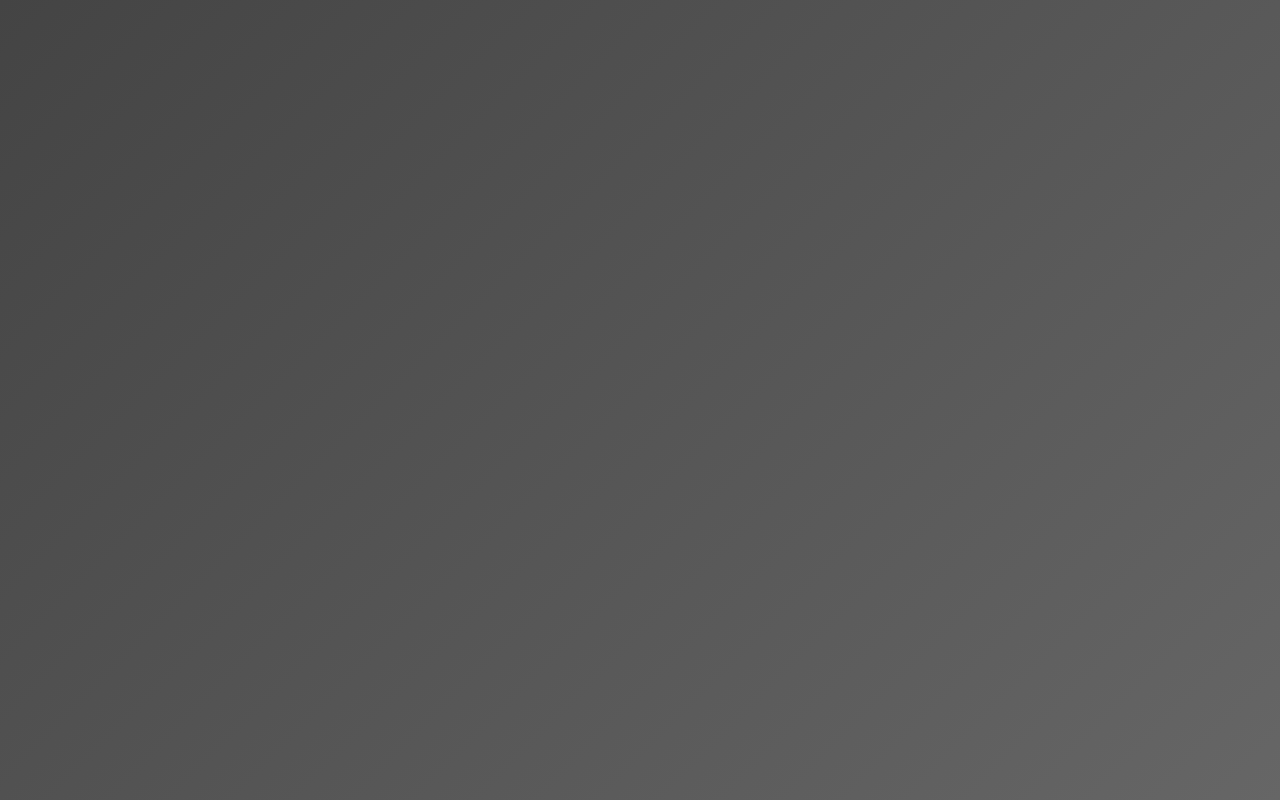
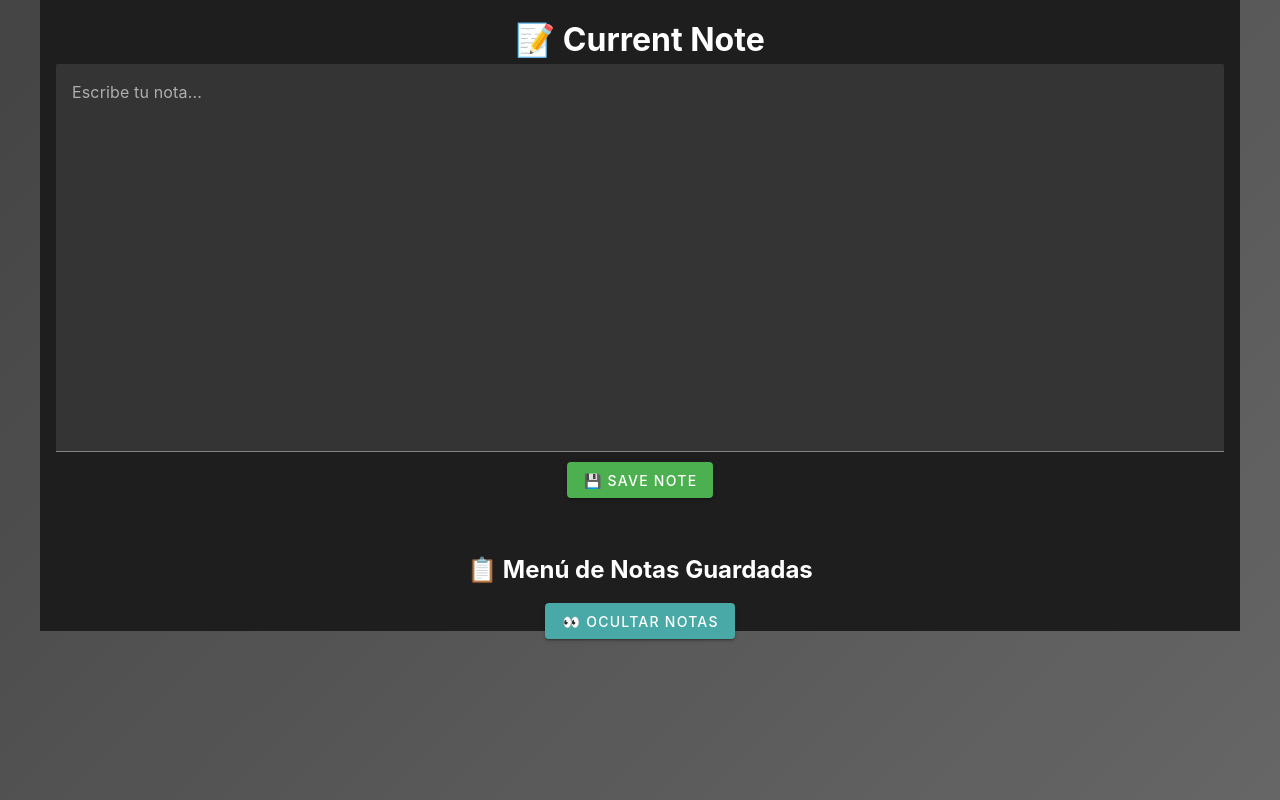
Before and after one commit to LucasJappert/online-notes, a Vue app: page /notes in a window 1280 px wide. Before the commit this address had no page. Built offline with nearby package versions, Linux system fonts and the light colour scheme.

Commit message:
add notepad section

```diff
--- a/src/plugins/vuetify.ts
+++ b/src/plugins/vuetify.ts
@@ -1,7 +1,8 @@
 // src/plugins/vuetify.ts
 import { createVuetify } from "vuetify";
+
+import * as directives from 'vuetify/directives';
 import * as components from 'vuetify/components';
-import * as directives from 'vuetify/directives';
 
 export default createVuetify({
     components,
--- a/src/router/index.ts
+++ b/src/router/index.ts
@@ -10,6 +10,11 @@ const routes: Array<any> = [
         path: "/index.html",
         redirect: "/",
     },
+    {
+        name: "Notepad",
+        path: "/notes",
+        component: () => import("../views/MyNotepad.vue"),
+    }
 ];
 
 const BASE_URL = import.meta.env.BASE_URL;
--- a/src/views/Home.vue
+++ b/src/views/Home.vue
@@ -1,5 +1,7 @@
 <template>
     <div class="container">
+        <!-- Agrego un link a notes -->
+        <v-btn @click="$router.push('/notes')">Ir a Notas</v-btn>
 
         <!-- Barra de Progreso -->
         <div class="progress-container">
@@ -68,6 +70,7 @@ export default defineComponent({
         const currentHours = ref<number>(0);
         const addHoursInput = ref<number>(1);
         const logs = ref<{ timestamp: string, hoursAdded: number; }[]>([]);
+        const date = ref<Date>(new Date());
 
         const progressPercentage = computed(() => {
             return maxHours.value > 0
@@ -131,7 +134,7 @@ export default defineComponent({
             logs,
             addHours,
             resetProgress,
-            removeLog
+            removeLog, date
         };
     },
     mounted() {
--- /dev/null
+++ b/src/views/MyNotepad.vue
@@ -0,0 +1,204 @@
+<template>
+    <v-container class="dark-theme">
+        <v-row>
+            <v-col cols="12">
+                <h1 class="title">📝 Current Note</h1>
+                <v-textarea v-model="currentNote" label="Escribe tu nota..." rows="15" outlined class="note-textarea"
+                    @input="autoSaveCurrentNote"></v-textarea>
+                <v-btn @click="saveNote" color="success" class="save-btn">💾 SAVE NOTE</v-btn>
+            </v-col>
+
+            <v-col cols="12" class="mt-5">
+                <h2 class="subtitle">📋 Menú de Notas Guardadas</h2>
+                <v-btn @click="toggleNotes" color="secondary" class="toggle-btn">
+                    {{ notesVisible ? '👀 Ocultar Notas' : '📂 Mostrar Notas' }}
+                </v-btn>
+
+                <v-row v-if="notesVisible" class="notes-grid">
+                    <v-col v-for="(note, index) in savedNotes" :key="index" cols="4" class="mb-3">
+                        <v-card class="text-center note-card" outlined elevation="2">
+                            <v-card-title class="note-title">{{ formatDate(note.date) }} - {{ note.title
+                                }}</v-card-title>
+                            <v-card-subtitle class="note-subtitle">{{ note.content.substring(0, 20)
+                                }}...</v-card-subtitle>
+                            <v-card-actions>
+                                <v-btn @click="openNoteModal(note)" text color="primary">📝 Ver</v-btn>
+                                <v-btn @click="confirmDelete(index)" text color="red">🗑️ Eliminar</v-btn>
+                            </v-card-actions>
+                        </v-card>
+                    </v-col>
+                </v-row>
+            </v-col>
+
+            <!-- Modal para ver la nota -->
+            <v-dialog v-model="isNoteModalOpen" max-width="600px" transition="dialog-transition">
+                <v-card>
+                    <v-card-title>{{ selectedNote.title }}</v-card-title>
+                    <v-card-text>{{ selectedNote.content }}</v-card-text>
+                    <v-card-actions>
+                        <v-btn color="primary" @click="isNoteModalOpen = false">Cerrar</v-btn>
+                    </v-card-actions>
+                </v-card>
+            </v-dialog>
+
+            <!-- Confirmación para eliminar nota -->
+            <v-dialog v-model="isDeleteConfirmOpen" max-width="400px">
+                <v-card>
+                    <v-card-title class="headline">¿Estás seguro?</v-card-title>
+                    <v-card-text>¿Quieres eliminar esta nota?</v-card-text>
+                    <v-card-actions>
+                        <v-btn @click="isDeleteConfirmOpen = false">Cancelar</v-btn>
+                        <v-btn color="red" @click="deleteNote(selectedDeleteIndex)">Eliminar</v-btn>
+                    </v-card-actions>
+                </v-card>
+            </v-dialog>
+        </v-row>
+    </v-container>
+</template>
+
+<script>
+export default {
+    data() {
+        return {
+            currentNote: '',
+            savedNotes: [],
+            notesVisible: true,
+            isNoteModalOpen: false,
+            isDeleteConfirmOpen: false,
+            selectedDeleteIndex: null,
+            selectedNote: {},
+        };
+    },
+    mounted() {
+        this.loadNotes();
+        this.loadCurrentNote();
+    },
+    methods: {
+        saveNote() {
+            if (this.currentNote) {
+                const currentDate = this.getCurrentDate();
+                this.savedNotes.push({
+                    title: `Nota ${this.savedNotes.length + 1}`,
+                    content: this.currentNote,
+                    date: currentDate,
+                });
+                this.currentNote = '';
+                this.saveToLocalStorage();
+                localStorage.removeItem('currentNote');
+            }
+        },
+        loadNotes() {
+            const savedNotes = localStorage.getItem('savedNotes');
+            if (savedNotes) {
+                this.savedNotes = JSON.parse(savedNotes);
+            }
+        },
+        saveToLocalStorage() {
+            localStorage.setItem('savedNotes', JSON.stringify(this.savedNotes));
+        },
+        loadCurrentNote() {
+            const storedCurrentNote = localStorage.getItem('currentNote');
+            if (storedCurrentNote) {
+                this.currentNote = storedCurrentNote;
+            }
+        },
+        autoSaveCurrentNote() {
+            localStorage.setItem('currentNote', this.currentNote);
+        },
+        toggleNotes() {
+            this.notesVisible = !this.notesVisible;
+        },
+        openNoteModal(note) {
+            this.selectedNote = note;
+            this.isNoteModalOpen = true;
+        },
+        confirmDelete(index) {
+            this.selectedDeleteIndex = index;
+            this.isDeleteConfirmOpen = true;
+        },
+        deleteNote(index) {
+            this.savedNotes.splice(index, 1);
+            this.saveToLocalStorage();
+            this.isDeleteConfirmOpen = false;
+        },
+        getCurrentDate() {
+            const today = new Date();
+            const day = String(today.getDate()).padStart(2, '0');
+            const month = String(today.getMonth() + 1).padStart(2, '0');
+            const year = today.getFullYear();
+            return `${day}/${month}/${year}`;
+        },
+        formatDate(dateString) {
+            return dateString;
+        }
+    }
+};
+</script>
+
+<style scoped>
+.dark-theme {
+    background-color: #1e1e1e;
+    color: #ffffff;
+}
+
+.title,
+.subtitle {
+    color: #ffffff;
+    text-align: center;
+}
+
+.note-textarea {
+    background-color: #2c2c2c !important;
+    color: #ffffff !important;
+    border-color: #555 !important;
+    min-height: 300px;
+}
+
+.save-btn {
+    margin: 10px 0;
+}
+
+.toggle-btn {
+    margin-top: 15px;
+}
+
+.notes-grid {
+    justify-content: center;
+}
+
+.note-card {
+    cursor: pointer;
+    transition: transform 0.2s ease, box-shadow 0.2s ease;
+    background-color: #333333;
+    color: #ffffff;
+}
+
+.note-card:hover {
+    transform: translateY(-5px);
+    box-shadow: 0px 4px 20px rgba(0, 0, 0, 0.5);
+}
+
+.note-title {
+    font-weight: bold;
+}
+
+.note-subtitle {
+    font-size: 14px;
+    color: #aaaaaa;
+}
+
+.v-dialog {
+    transition: opacity 0.3s ease;
+}
+
+.dialog-transition-enter-active,
+.dialog-transition-leave-active {
+    opacity: 1;
+    transition: opacity 0.5s;
+}
+
+.dialog-transition-enter,
+.dialog-transition-leave-to {
+    opacity: 0;
+}
+</style>
```
Lines whose indentation alone changed are shown as unchanged.
